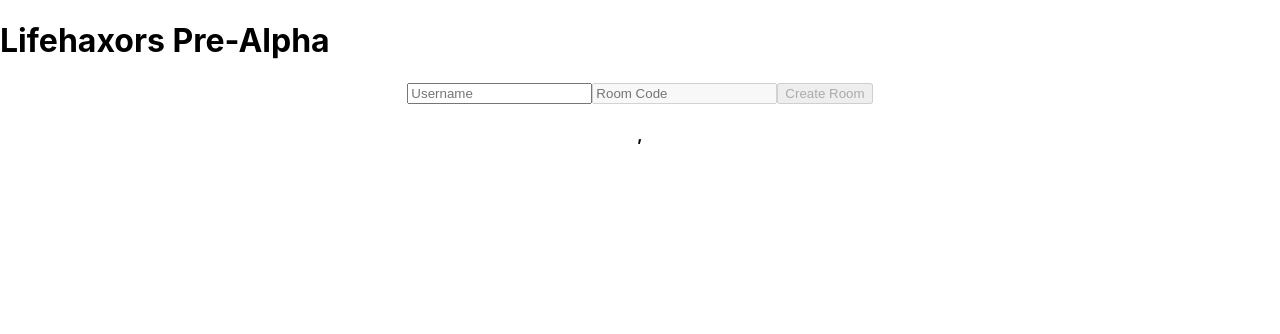
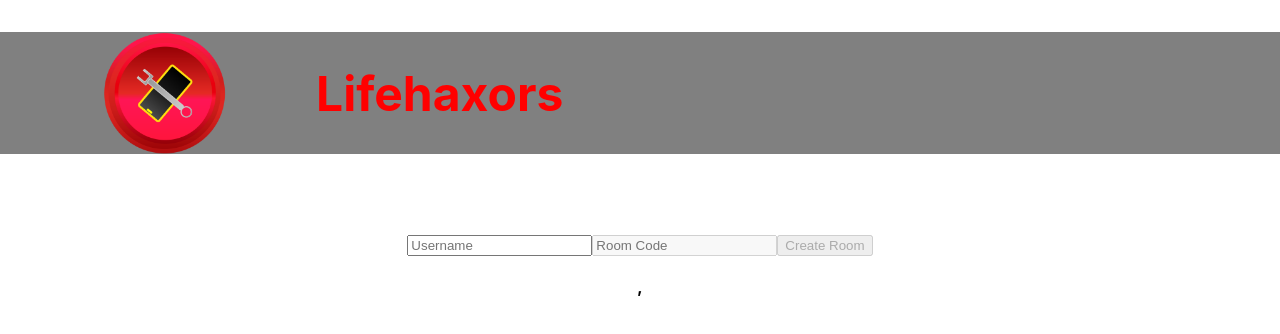
Before and after one commit to rproct/lifehaxors-client, a React (Create React App) app: page / in a window 1280 px wide. Shown: the top 334 px of the page. Built offline with nearby package versions, Linux system fonts and the light colour scheme; no server answers.

Commit message:
Add the final logo to the project

```diff
--- a/src/App.tsx
+++ b/src/App.tsx
@@ -33,14 +33,17 @@ function App() {
 
   return (
     <div>
-      <h1>Lifehaxors Pre-Alpha</h1>
+    <header className='page-header'>
+      <img src='logoi.png' className='logo' alt='' />
+      <h1>Lifehaxors</h1>
+    </header>
       <div className='flex'>
       {game.round === -1 && <RoomHandler currentGame={game} dispatch={dispatch}/>}
       {game.mode === 'lobby' && game.round === 0 && <Lobby currentGame={game} dispatch={dispatch}/>}
       {game.mode !== 'lobby' && game.round >= 1 && <Game currentGame={game} dispatch={dispatch}/>}
       </div>
       {/* <h3>{JSON.stringify(game)}</h3> */}
-    </div>
+ </div>
   );
 }
 
--- a/src/index.css
+++ b/src/index.css
@@ -7,6 +7,24 @@ body {
   -moz-osx-font-smoothing: grayscale;
 }
 
+.page-header {
+  display: flex;
+  justify-content: flex-start;
+  align-items: center;
+  margin-top: 2em;
+  padding: 1em;
+  color: red;
+  background-color: gray;
+  background-size: 1em;
+  height: 90px;
+}
+.page-header h1{
+  font-size: 3em;
+}
+.logo {
+  width: 30vw;
+  max-width: 300px;
+}
 code {
   font-family: source-code-pro, Menlo, Monaco, Consolas, 'Courier New',
     monospace;
@@ -19,6 +37,7 @@ code {
 .flex {
   display: flex;
   justify-content: center;
+  padding-top: 5em;
   align-items: center;
   text-align: center;
 }
```
Also changed, not shown: public/logoi.png (added).
